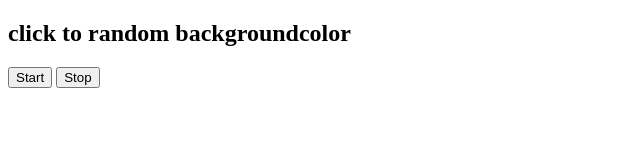
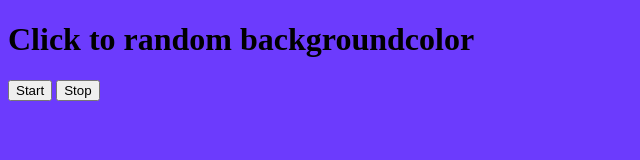
Before and after one commit to riteshkrm/randomBcgChange, a plain HTML site: page index.html in a window 1280 px wide. Both pictures are taken after a click on the button "Start". Shown: the whole page, without its empty margins (0-640 px from the left). Drawn offline with Linux system fonts and the light colour scheme.

Commit message:
complete

```diff
--- a/index.html
+++ b/index.html
@@ -1,20 +1,19 @@
 <!DOCTYPE html>
 <html lang="en">
+
 <head>
     <meta charset="UTF-8">
     <meta name="viewport" content="width=device-width, initial-scale=1.0">
-    <link rel="stylesheet" href="./style.css">
     <title>Random bgc</title>
 </head>
+
 <body>
-    <main>
-        <section>
-            <h1>click to random backgroundcolor</h1>
-            <button class="start">Start</button>
-            <button class="Stop">Stop</button>
-        </section>
-    </main>
+
+    <h1>Click to random backgroundcolor</h1>
+    <button class="button" id="start">Start</button>
+    <button class="button" id="stop">Stop</button>
 
     <script src="./script.js"></script>
 </body>
+
 </html>
--- a/script.js
+++ b/script.js
@@ -0,0 +1,30 @@
+const body = document.querySelector("body");
+const start = document.querySelector("#start");
+const stop = document.querySelector("#stop");
+
+const randomColor = () => {
+  const hex = "0123456789ABCDEF";
+  let color = "#";
+  for (let i = 0; i < 6; i++) {
+    color += hex[Math.floor(Math.random() * 16)];
+  }
+  return color;
+};
+let intervalId;
+const startChangingColor = () => {
+  if (!intervalId) {
+    intervalId = setInterval(c, 1000);
+  }
+
+  function c() {
+    document.body.style.backgroundColor = randomColor();
+  }
+};
+
+const stopChangingColor = () => {
+  clearInterval(intervalId);
+  intervalId = null;
+};
+
+start.addEventListener("click", startChangingColor);
+stop.addEventListener("click", stopChangingColor);
```
Also changed, not shown: style.css (deleted).
